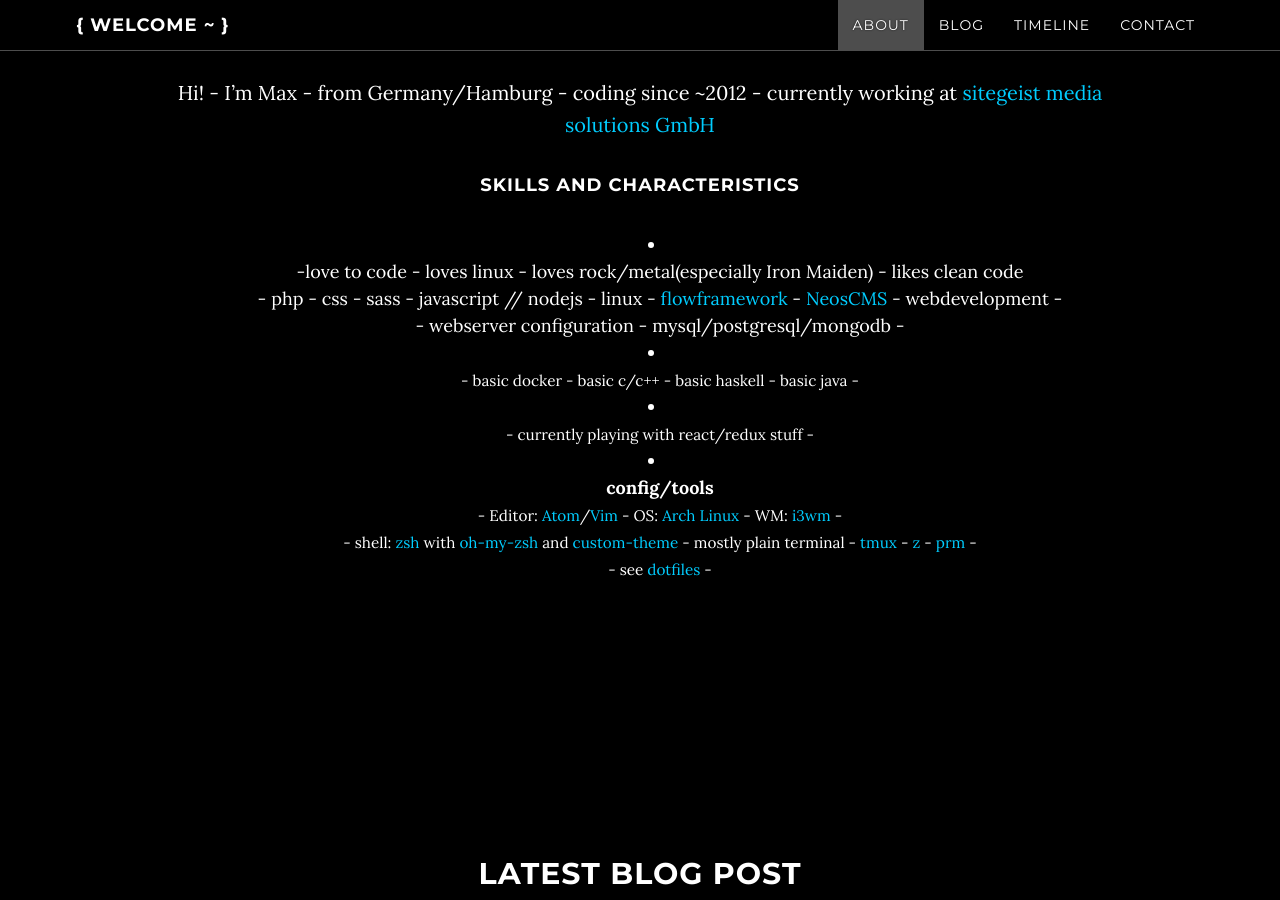
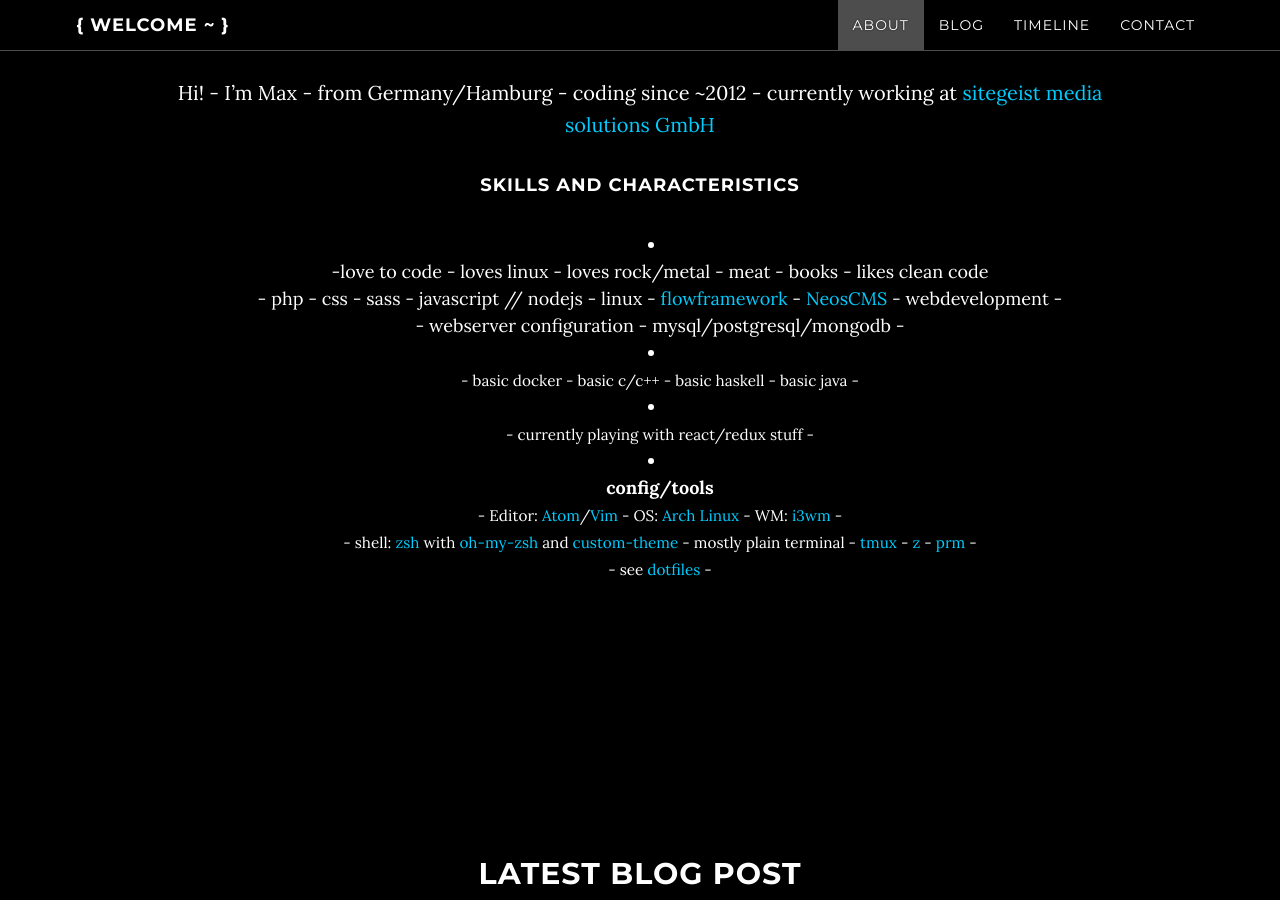
Before and after one commit to mstruebing/mstruebing.github.io, a Jekyll site: the page built from index.html, in a window 1280 px wide and 900 px high, scrolled down 1141 px. Built offline with Jekyll 4.4.1, drawn with Linux system fonts in a browser that asks for light colours; nearby versions of some CDN libraries.

Commit message:
Change details

```diff
--- a/about.html
+++ b/about.html
@@ -9,7 +9,7 @@ Hi! - I'm Max - from Germany/Hamburg - coding since ~2012 - currently working at
 
 #### skills and characteristics
 - <br />
--love to code - loves linux - loves rock/metal(especially Iron Maiden) - likes clean code
+-love to code - loves linux - loves rock/metal - meat - books - likes clean code
 <br /> - php - css - sass - javascript // nodejs - linux - [flowframework](https://www.neos.io/) - [NeosCMS](https://www.neos.io/) - webdevelopment - <br /> - webserver configuration - mysql/postgresql/mongodb -
 - <br />
 <small> -
```
